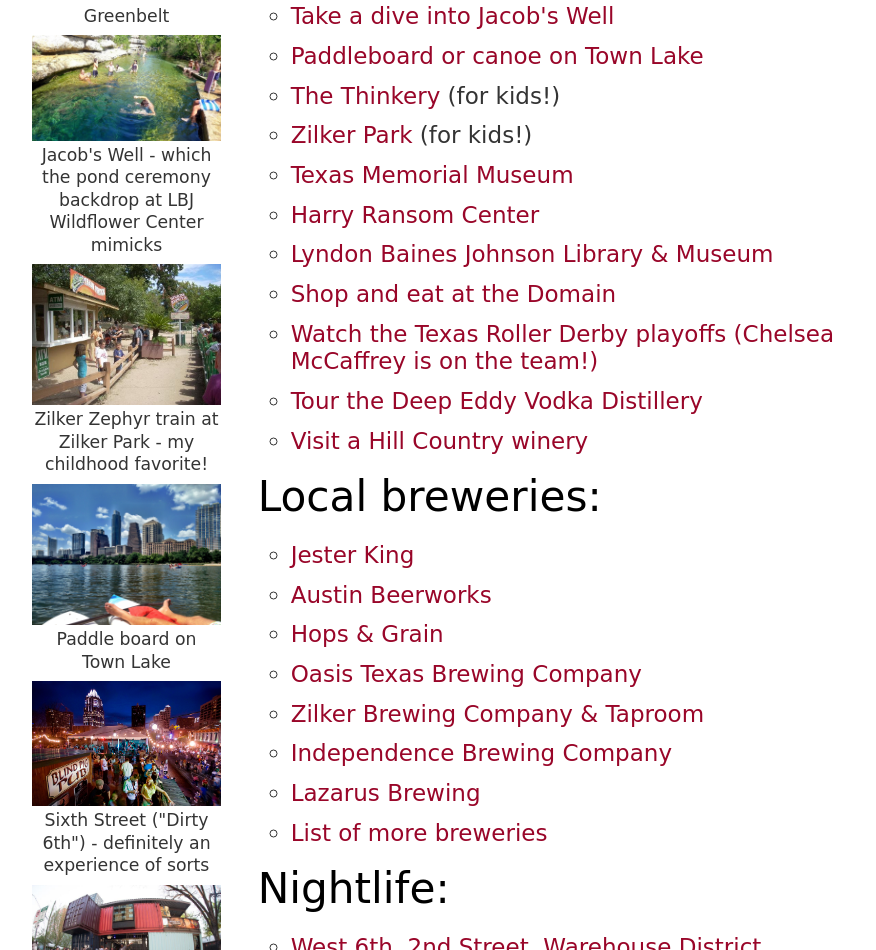
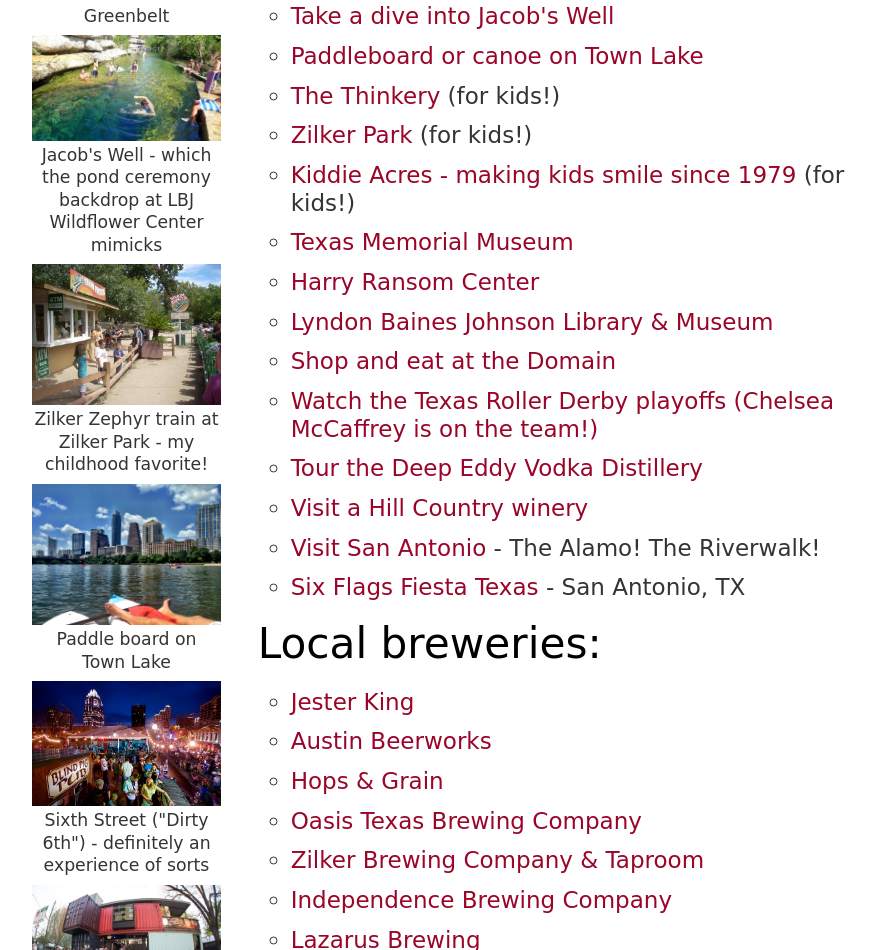
Before and after one commit to ErinSegers/wedding_site, a website: page public/html/index.html at #!/atx in a window 1280 px wide. Shown: the part 3688-4638 px from the top of the page, without its empty margins (186-1062 px from the left). Drawn offline with nearby package versions, Linux system fonts and the light colour scheme; some packages are replaced by stand-ins of ours; files that its build step writes are made by us from their sources; a script that the page names is missing; files whose address does not match are found by name; a web font is replaced by a local one.

Commit message:
adds some stuff to visit austin list, adds attire to ceremony info

```diff
--- a/public/css/main.css
+++ b/public/css/main.css
@@ -258,6 +258,12 @@
 	#ceremony h4 a:visited {
 		color: #990629;
 		text-decoration: none;
+	}
+
+	.h4 {
+		color: #990629;
+		font-size: 2.2em;
+		font-family: 'Amatica SC', cursive;
 	}
 
 	#rsvp {
@@ -535,6 +541,10 @@
 		font-size: 2em;
 	}
 
+	.h4 {
+		font-size: 2em;
+	}
+
 	h5 {
 		font-size: 1.9em;
 	}
--- a/public/html/views/atx.html
+++ b/public/html/views/atx.html
@@ -284,6 +284,11 @@
               </a> (for kids!)
             </li>
             <li>
+              <a href="http://www.kiddieacres.com/" target="_blank">
+                Kiddie Acres - making kids smile since 1979
+              </a> (for kids!)
+            </li>
+            <li>
               <a href="https://tmm.utexas.edu/" target="_blank">
                 Texas Memorial Museum
               </a>
@@ -315,6 +320,16 @@
               <a href="https://www.texaswinetrail.com/" target="_blank">
                 Visit a Hill Country winery
               </a>
+            </li>
+            <li>
+              <a href="http://visitsanantonio.com/" target="_blank">
+                Visit San Antonio
+              </a> - The Alamo! The Riverwalk!
+            </li>
+            <li>
+              <a href="https://www.sixflags.com/fiestatexas" target="_blank">
+                Six Flags Fiesta Texas
+              </a> - San Antonio, TX
             </li>
           </ul>
           <h3>Local breweries:</h3>
```
Also changed, not shown: public/html/views/home.html (+1 -0 lines).
